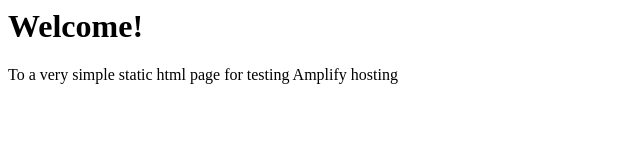
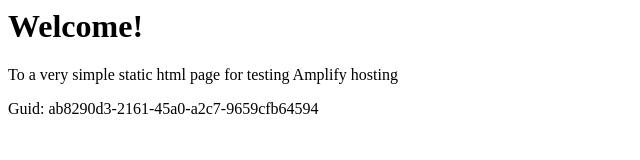
Before and after one commit to aws-aemilia-gru/Github-PR-Commit-Integration-Test-DoNotTouch-Gith-P5X5MO5I-v1-preprod-sa-east-1, a website: page src/index.html in a window 1280 px wide. Shown: the whole page, without its empty margins (0-640 px from the left). Drawn offline with Linux system fonts and the light colour scheme.

Commit message:
commit from integ tests

```diff
--- a/src/index.html
+++ b/src/index.html
@@ -1,3 +1,5 @@
+
+
 <html lang="en">
 
 <head>
@@ -10,6 +12,6 @@
 <body>
     <h1>Welcome!</h1>
     <p>To a very simple static html page for testing Amplify hosting</p>
-</body>
+    <p>Guid: ab8290d3-2161-45a0-a2c7-9659cfb64594</p></body>
 
 </html>
```
